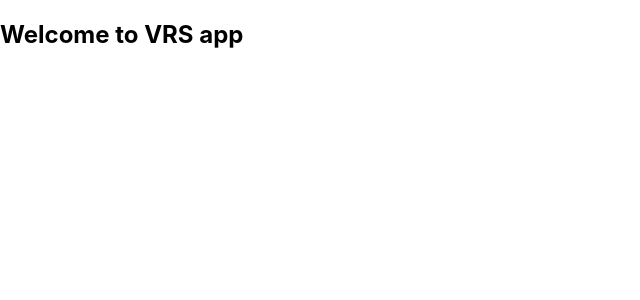
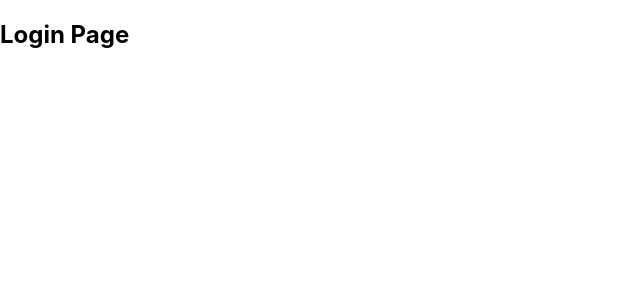
Before and after one commit to murtazanasiri/vrs, a React (Create React App) app in the folder frontend/: page / in a window 1280 px wide. Shown: the top 300 px of the page, without its empty margins (0-640 px from the left). Built offline with nearby package versions, Linux system fonts and the light colour scheme.

Commit message:
Installed the router-dom and added first route

```diff
--- a/frontend/package.json
+++ b/frontend/package.json
@@ -8,6 +8,7 @@
     "@testing-library/user-event": "^13.2.1",
     "react": "^18.2.0",
     "react-dom": "^18.2.0",
+    "react-router-dom": "^6.21.1",
     "react-scripts": "5.0.1",
     "web-vitals": "^2.1.0"
   },
--- a/frontend/src/App.js
+++ b/frontend/src/App.js
@@ -1,11 +1,11 @@
+import { createBrowserRouter, RouterProvider } from "react-router-dom";
+
+import Login from "./components/auth/Login";
+
+const router = createBrowserRouter([{ path: "/", element: <Login /> }]);
+
 function App() {
-  return (
-    <div className="App">
-      <header className="App-header">
-        <h2>Welcome to VRS app</h2>
-      </header>
-    </div>
-  );
+  return <RouterProvider router={router} />;
 }
 
 export default App;
--- /dev/null
+++ b/frontend/src/components/auth/Login.js
@@ -0,0 +1,11 @@
+import React from "react";
+
+const Login = () => {
+  return (
+    <div>
+      <h2>Login Page</h2>
+    </div>
+  );
+};
+
+export default Login;
```
Also changed, not shown: frontend/src/components/auth/UserRegister.js (added, +11 -0 lines), 2 other files (tests, documents, lock files or other folders).
